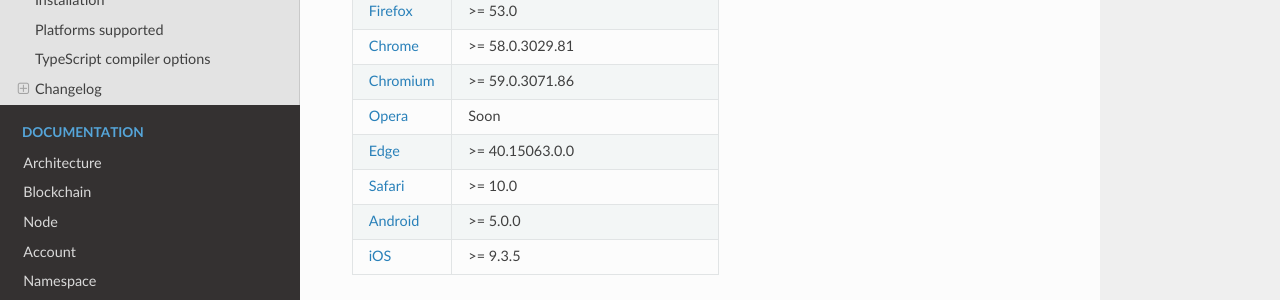
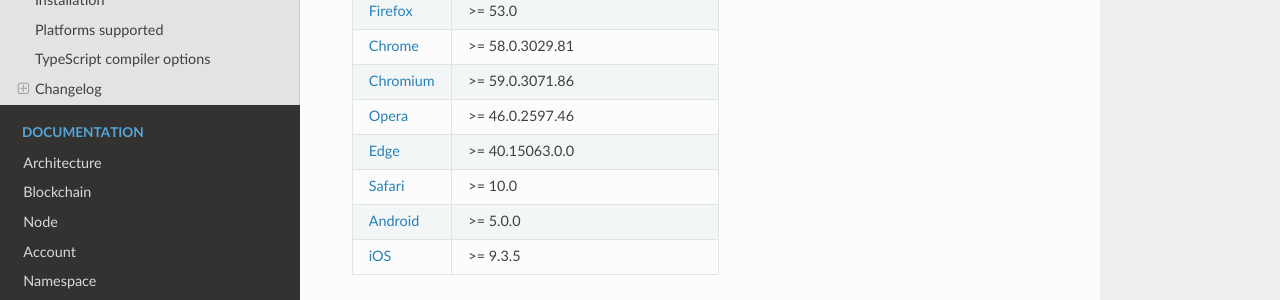
Before and after one commit to takahser/nem-library-docs, an MkDocs documentation site: the page built from docs/index.md, in a window 1280 px wide and 900 px high, scrolled down 1146 px. Shown: the part 151-451 px from the top of the window. Built offline with MkDocs 1.6.1, drawn with Linux system fonts in a browser that asks for light colours; nearby versions of some CDN libraries; old or Windows-style settings are respelled for this version of MkDocs.

Commit message:
Opera version

```diff
--- a/docs/index.md
+++ b/docs/index.md
@@ -35,7 +35,7 @@
 | [Firefox][Firefox] | \>= 53.0|
 | [Chrome][Chrome]| \>= 58.0.3029.81 |
 | [Chromium][Chromium] | \>= 59.0.3071.86 |
-| [Opera][Opera] | Soon |
+| [Opera][Opera] | \>= 46.0.2597.46 |
 | [Edge][Edge] | \>= 40.15063.0.0 |
 | [Safari][Safari] | \>= 10.0 |
 | [Android](https://en.wikipedia.org/wiki/Android_(operating_system)) | \>= 5.0.0 |
```
